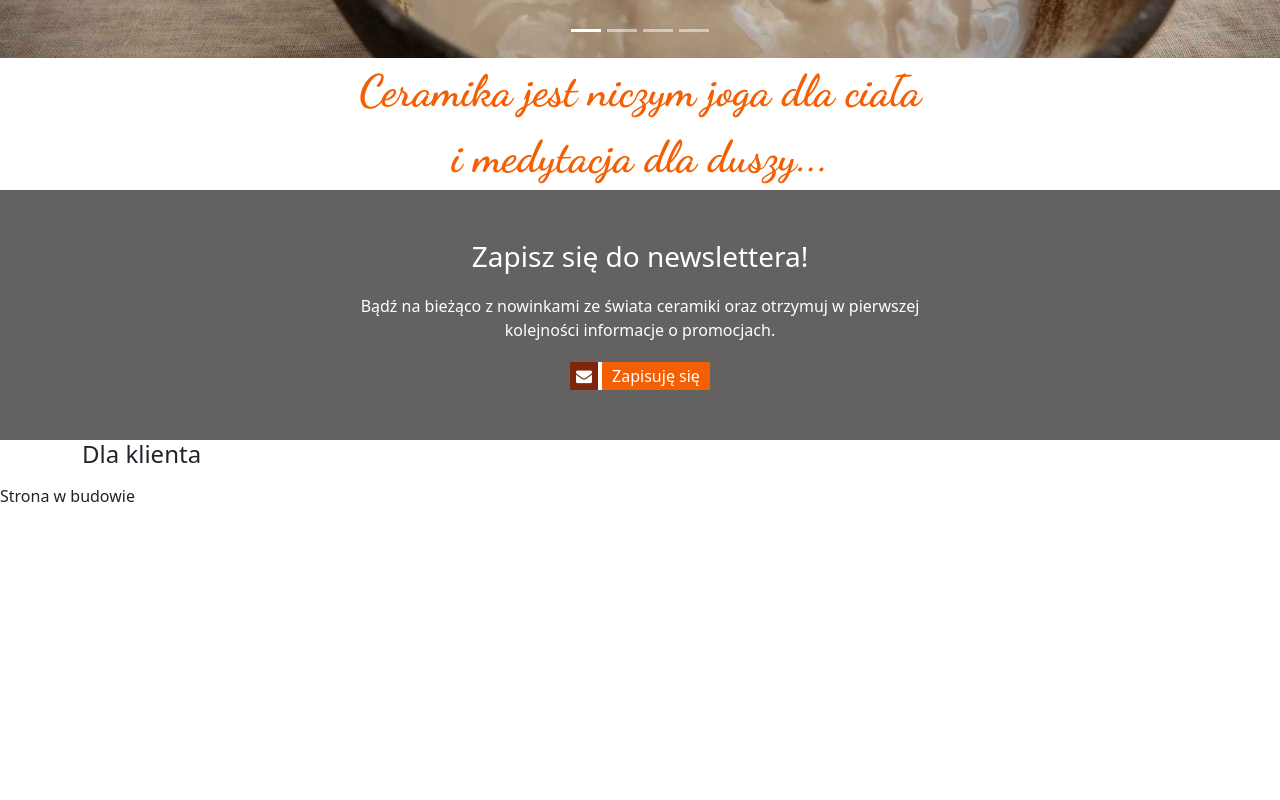
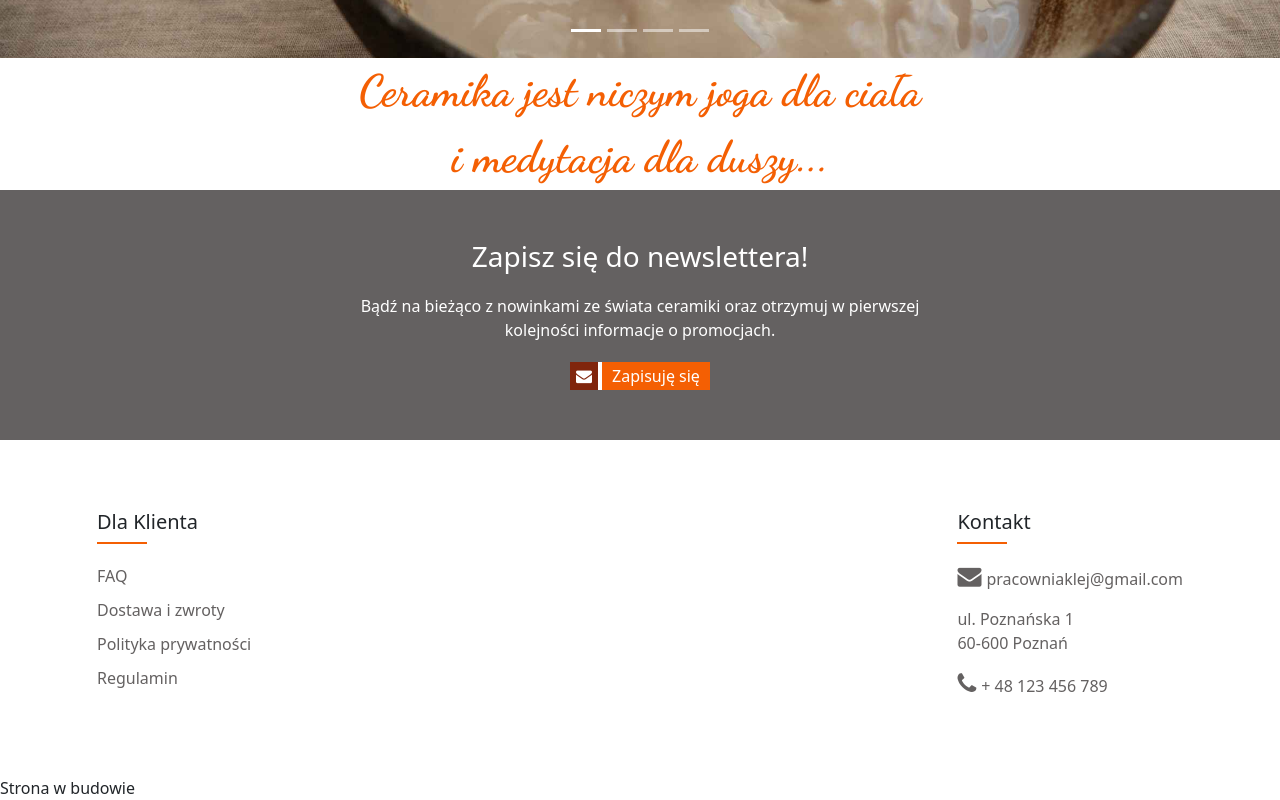
Before and after one commit to maciej1kus/pracownia-klej, a React (Create React App) app: page / in a window 1280 px wide. Shown: the part 603-1403 px from the top of the page. Before the commit the page ends 1111 px from the top, so only its background shows below. Built offline with nearby package versions, Linux system fonts and the light colour scheme; no server answers; the database is empty.

Commit message:
added contact section including styling

```diff
--- a/src/components/ContactLandingPage.js
+++ b/src/components/ContactLandingPage.js
@@ -1,5 +1,6 @@
 import React from 'react';
 import { Link } from "react-router-dom";
+
 
 export const ContactLandingPage = () => {
     return (
@@ -8,8 +9,23 @@ export const ContactLandingPage = () => {
                 <div className="contact__column">
                     <h4>Dla klienta</h4>
                     <ul>
-                        <li></li>
+                        <li><Link to="faq" className="col-navlink">FAQ</Link></li>
+                        <li><Link to="delivery-and-returns" className="col-navlink">Dostawa i zwroty</Link></li>
+                        <li><Link to="privacy-policy" className="col-navlink">Polityka prywatności</Link></li>
+                        <li><Link to="terms-and-conditions" className="col-navlink">Regulamin</Link></li>
                     </ul>
+                </div>
+                <div className="contact__column">
+                    <h4>Kontakt</h4>
+                    <a href="mailto:pracowniaklej@gmail.com" className="col-navlink">
+                        <i className="fa fa-envelope email-icon"/>
+                        pracowniaklej@gmail.com
+                    </a>
+                    <p>ul. Poznańska 1 <br/>60-600 Poznań</p>
+                    <a href="tel:+48123456789" className="col-navlink">
+                        <i className="fa fa-phone phone-icon"/>
+                        + 48 123 456 789
+                    </a>
                 </div>
             </div>
         </section>
--- a/src/scss/elements/home-landing-page/_contact.scss
+++ b/src/scss/elements/home-landing-page/_contact.scss
@@ -0,0 +1,76 @@
+.contact {
+  &__container {
+    padding: 70px 0;
+    display: flex;
+    flex-wrap: wrap;
+    justify-content: space-between;
+  }
+
+  &__column {
+    padding: 0 15px;
+
+    &:nth-of-type(2) {
+      @media (max-width: 459px) {
+        margin-top: 20px;
+      }
+    }
+
+    p {
+      margin-top: 16px;
+      color: $color-dark-grey;
+    }
+
+    ul {
+      padding: 0;
+
+      li {
+
+        &:not(:last-child) {
+          margin-bottom: 10px;
+        }
+      }
+    }
+
+    .col-navlink {
+      text-decoration: none;
+      font-size: 1rem;
+      color: $color-dark-grey;
+      font-weight: 300;
+      display: block;
+      transition: all 0.3s ease;
+
+      &:hover {
+        color: $color-orange;
+      }
+    }
+
+    h4 {
+      font-size: 1.25rem;
+      text-transform: capitalize;
+      margin-bottom: 30px;
+      font-weight: 500;
+      position: relative;
+
+      &::before {
+        content: "";
+        position: absolute;
+        left: 0;
+        bottom: -10px;
+        background-color: $color-orange;
+        height: 2px;
+        box-sizing: border-box;
+        width: 50px;
+      }
+    }
+  }
+}
+
+.email-icon {
+  margin-right: 5px;
+  font-size: 1.5rem;
+}
+
+.phone-icon {
+  margin-right: 5px;
+  font-size: 1.5rem;
+}
```
